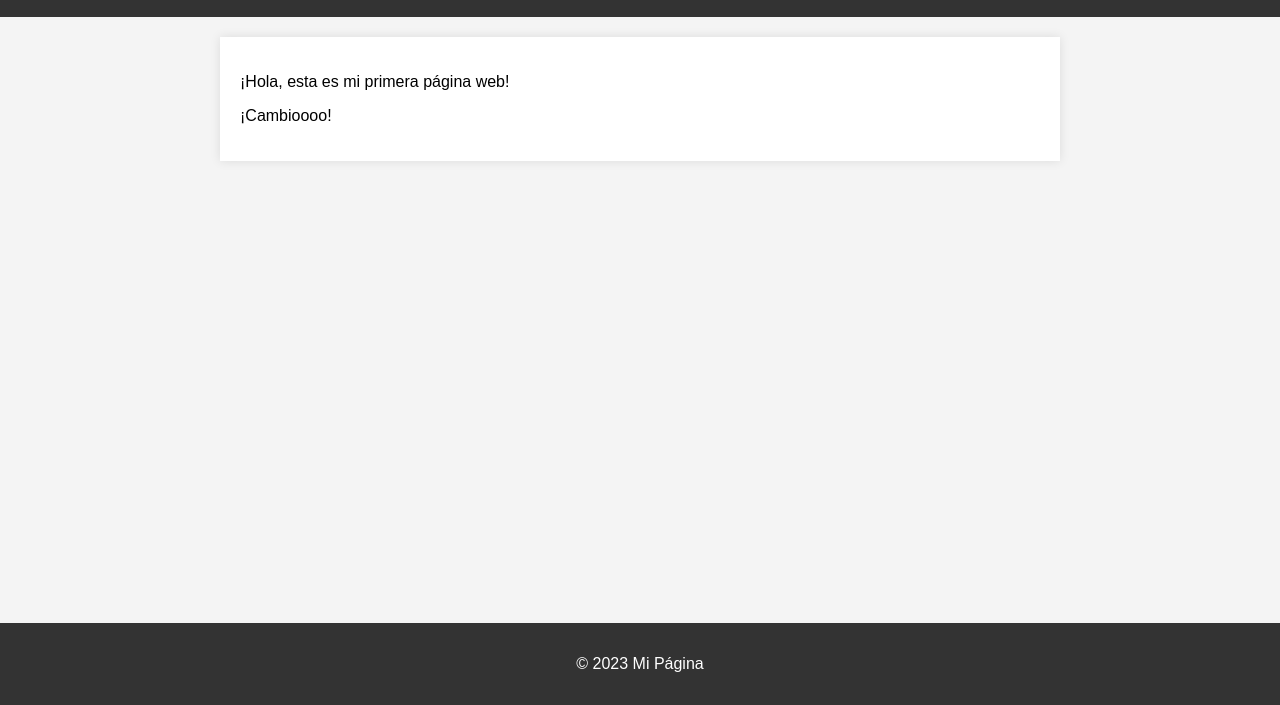
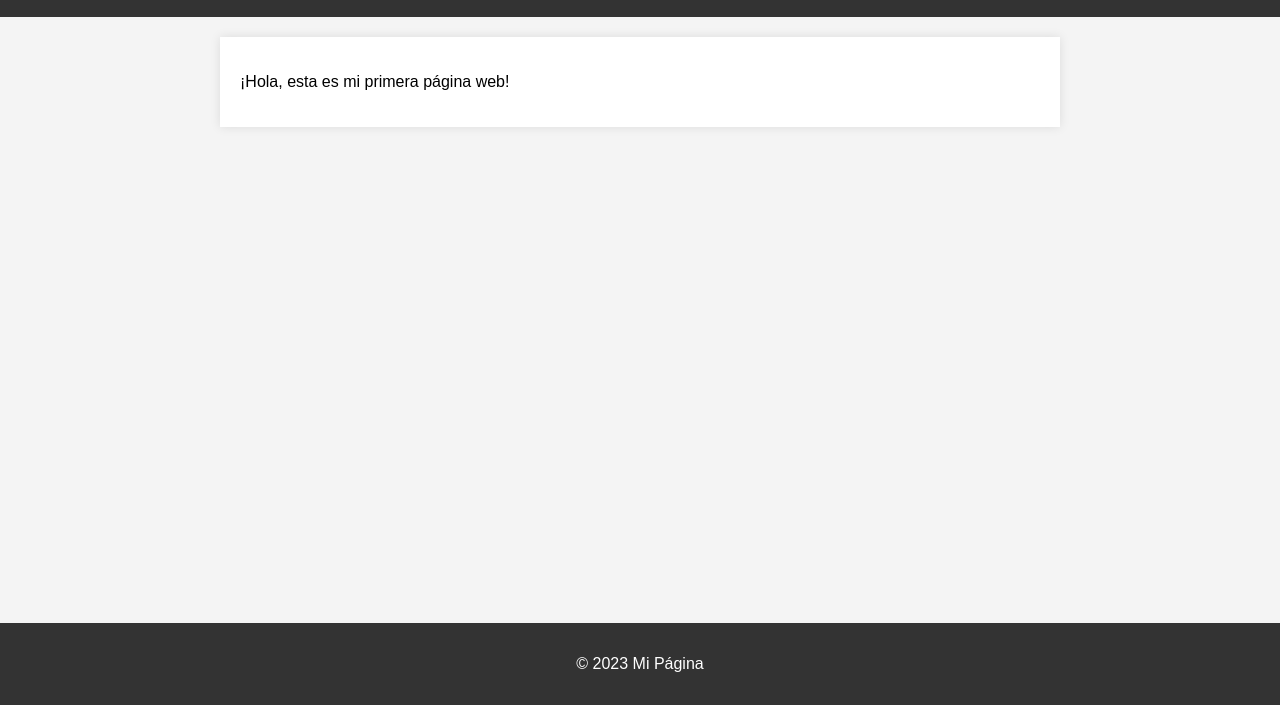
Before and after one commit to paolag14/PracticaGit-Docker, a plain HTML site: page public-html/index.html in a window 1280 px wide. Shown: the part 95-800 px from the top of the page. Drawn offline with Linux system fonts and the light colour scheme.

Commit message:
Update index.html

```diff
--- a/public-html/index.html
+++ b/public-html/index.html
@@ -12,7 +12,7 @@
     </header>
     <section>
         <p>¡Hola, esta es mi primera página web!</p>
-        <p>¡Cambioooo!</p>
+
     </section>
     <footer>
         <p>&copy; 2023 Mi Página</p>
```
